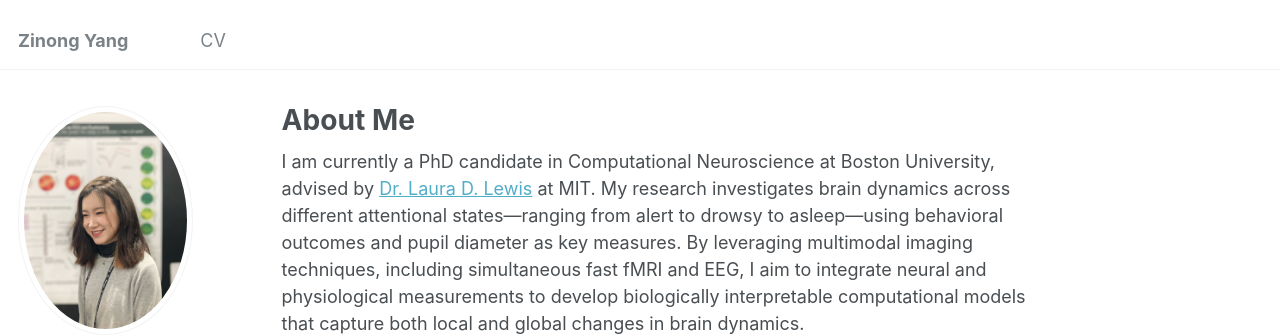
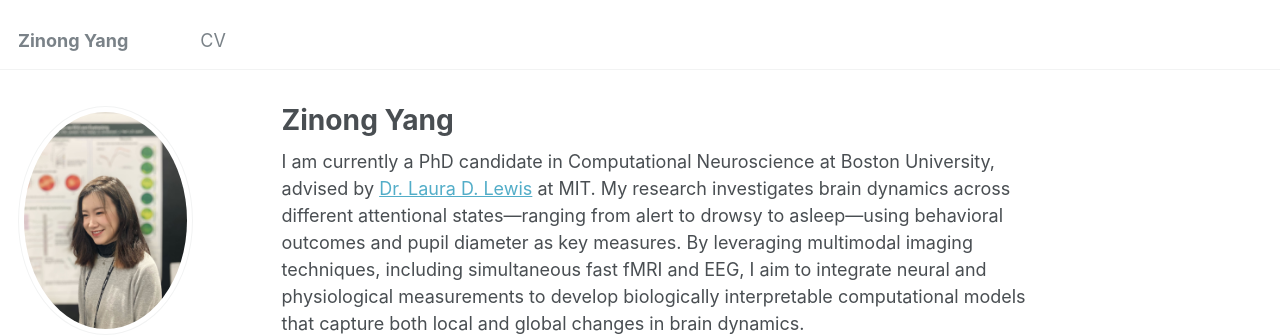
Before and after one commit to ziy027/ziy027.github.io, a Jekyll site: the page built from _pages/about.md, in a window 1280 px wide and 900 px high. Shown: the top 336 px of the window. Built offline with Jekyll 4.4.1, drawn with Linux system fonts in a browser that asks for light colours; some web fonts are replaced.

Commit message:
Update about.md
na

```diff
--- a/_pages/about.md
+++ b/_pages/about.md
@@ -1,6 +1,6 @@
 ---
 permalink: /
-title: "About Me"
+title: "Zinong Yang"
 author_profile: true
 redirect_from:
   - /about/
```
